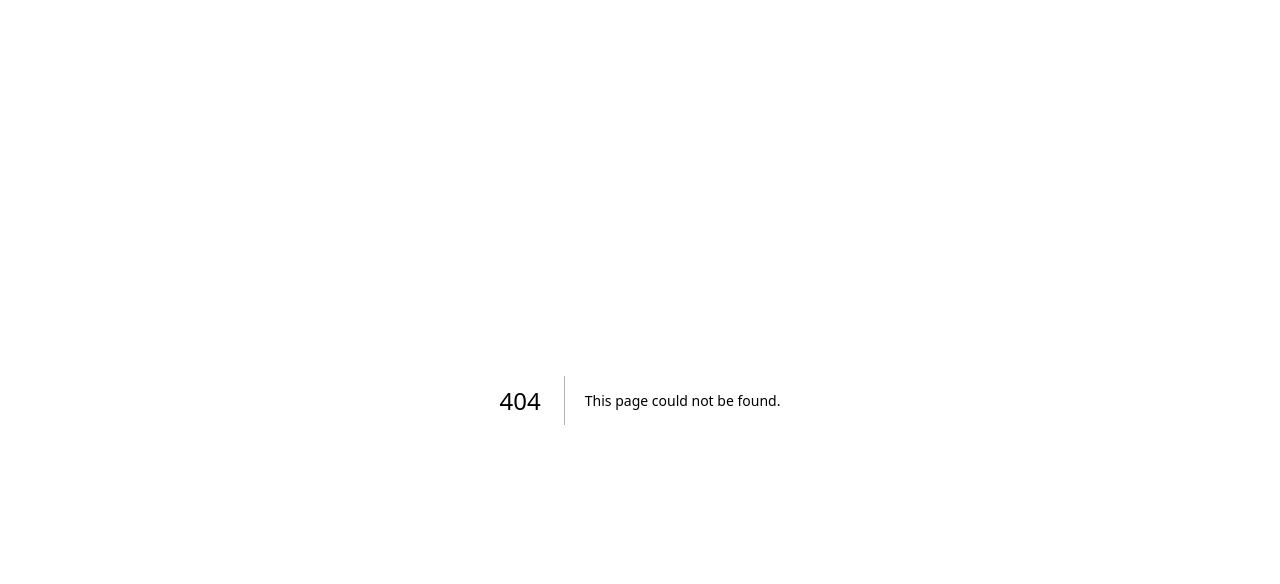
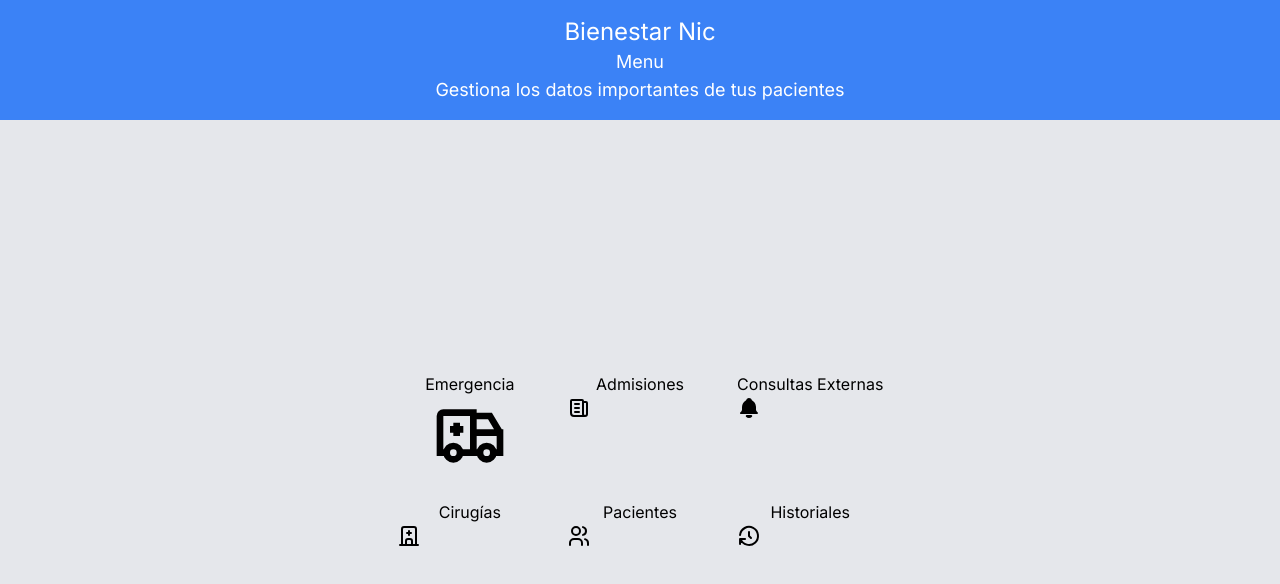
Before and after one commit to CODE-HUNTERS-HACKATHON23/ReactWebpage, a Next.js app: page /login/menu in a window 1280 px wide. Before the commit this address had no page. Shown: the top 584 px of the page. Built offline with nearby package versions, Linux system fonts and the light colour scheme.

Commit message:
cambios de estilos tailwind

```diff
--- /dev/null
+++ b/src/app/login/menu/menuStyle.css
@@ -0,0 +1,6 @@
+/* styles.css */
+.gradient-border {
+    border: 2px solid transparent;
+    background-clip: padding-box;
+    background-image: linear-gradient(to right, #FF6B6B, #4299E1);
+}
--- /dev/null
+++ b/src/app/login/menu/page.tsx
@@ -0,0 +1,108 @@
+import Link from "next/link";
+
+const MenuPage: React.FC = () => {
+    return (
+        <div className="bg-gray-200 min-h-screen flex flex-col">
+            {/* Encabezado */}
+            <div className="bg-blue-500 text-white text-center p-4">
+                <div className="text-2xl">Bienestar Nic</div>
+                <div className="text-lg">Menu</div>
+                <div className="text-lg">Gestiona los datos importantes de tus pacientes</div>
+            </div>
+
+            {/* Botones */}
+            <div className="flex-1 flex justify-center items-center">
+                <div className="grid grid-cols-3 gap-6">
+                    {/* Botón de Emergencia */}
+                    <div className="text-center">
+                        <Link href="#">
+                            <div>Emergencia</div>
+                            <svg
+                                xmlns="http://www.w3.org/2000/svg"
+                                className="w-20 h-20 mx-auto"
+                                fill="none"
+                                stroke="currentColor"
+                                stroke-width="2"
+                                viewBox="0 0 24 24"
+                            >
+                                <path d="M7 17m-2 0a2 2 0 1 0 4 0a2 2 0 1 0 -4 0"></path>
+                                <path d="M17 17m-2 0a2 2 0 1 0 4 0a2 2 0 1 0 -4 0"></path>
+                                <path d="M5 17h-2v-11a1 1 0 0 1 1 -1h9v12m-4 0h6m4 0h2v-6h-8m0 -5h5l3 5"></path>
+                                <path d="M6 10h4m-2 -2v4"></path>
+                            </svg>
+                        </Link>
+                    </div>
+
+                    {/* Botón de Admisiones */}
+                    <div className="text-center">
+                        <Link href="#">
+                            <div>Admisiones</div>
+                            <svg xmlns="http://www.w3.org/2000/svg" className="icon icon-tabler icon-tabler-news" width="24" height="24" viewBox="0 0 24 24" stroke-width="2" stroke="currentColor" fill="none" stroke-linecap="round" stroke-linejoin="round">
+                                <path stroke="none" d="M0 0h24v24H0z" fill="none"></path>
+                                <path d="M16 6h3a1 1 0 0 1 1 1v11a2 2 0 0 1 -4 0v-13a1 1 0 0 0 -1 -1h-10a1 1 0 0 0 -1 1v12a3 3 0 0 0 3 3h11"></path>
+                                <path d="M8 8l4 0"></path>
+                                <path d="M8 12l4 0"></path>
+                                <path d="M8 16l4 0"></path>
+                            </svg>
+                        </Link>
+                    </div>
+
+                    {/* Botón de Consultas Externas */}
+                    <div className="text-center">
+                        <Link href="#">
+                            <div>Consultas Externas</div>
+                            <svg xmlns="http://www.w3.org/2000/svg" className="icon icon-tabler icon-tabler-bell-filled" width="24" height="24" viewBox="0 0 24 24" stroke-width="2" stroke="currentColor" fill="none" stroke-linecap="round" stroke-linejoin="round">
+                                <path stroke="none" d="M0 0h24v24H0z" fill="none"></path>
+                                <path d="M14.235 19c.865 0 1.322 1.024 .745 1.668a3.992 3.992 0 0 1 -2.98 1.332a3.992 3.992 0 0 1 -2.98 -1.332c-.552 -.616 -.158 -1.579 .634 -1.661l.11 -.006h4.471z" stroke-width="0" fill="currentColor"></path>
+                                <path d="M12 2c1.358 0 2.506 .903 2.875 2.141l.046 .171l.008 .043a8.013 8.013 0 0 1 4.024 6.069l.028 .287l.019 .289v2.931l.021 .136a3 3 0 0 0 1.143 1.847l.167 .117l.162 .099c.86 .487 .56 1.766 -.377 1.864l-.116 .006h-16c-1.028 0 -1.387 -1.364 -.493 -1.87a3 3 0 0 0 1.472 -2.063l.021 -.143l.001 -2.97a8 8 0 0 1 3.821 -6.454l.248 -.146l.01 -.043a3.003 3.003 0 0 1 2.562 -2.29l.182 -.017l.176 -.004z" stroke-width="0" fill="currentColor"></path>
+                            </svg>
+                        </Link>
+                    </div>
+
+                    {/* Botón de Cirugías */}
+                    <div className="text-center">
+                        <Link href="#">
+                            <div>Cirugías</div>
+                            <svg xmlns="http://www.w3.org/2000/svg" className="icon icon-tabler icon-tabler-building-hospital" width="24" height="24" viewBox="0 0 24 24" stroke-width="2" stroke="currentColor" fill="none" stroke-linecap="round" stroke-linejoin="round">
+                                <path stroke="none" d="M0 0h24v24H0z" fill="none"></path>
+                                <path d="M3 21l18 0"></path>
+                                <path d="M5 21v-16a2 2 0 0 1 2 -2h10a2 2 0 0 1 2 2v16"></path>
+                                <path d="M9 21v-4a2 2 0 0 1 2 -2h2a2 2 0 0 1 2 2v4"></path>
+                                <path d="M10 9l4 0"></path>
+                                <path d="M12 7l0 4"></path>
+                            </svg>
+                        </Link>
+                    </div>
+
+                    {/* Botón de Pacientes */}
+                    <div className="text-center">
+                        <Link href="#">
+                            <div>Pacientes</div>
+                            <svg xmlns="http://www.w3.org/2000/svg" className="icon icon-tabler icon-tabler-users" width="24" height="24" viewBox="0 0 24 24" stroke-width="2" stroke="currentColor" fill="none" stroke-linecap="round" stroke-linejoin="round">
+                                <path stroke="none" d="M0 0h24v24H0z" fill="none"></path>
+                                <path d="M9 7m-4 0a4 4 0 1 0 8 0a4 4 0 1 0 -8 0"></path>
+                                <path d="M3 21v-2a4 4 0 0 1 4 -4h4a4 4 0 0 1 4 4v2"></path>
+                                <path d="M16 3.13a4 4 0 0 1 0 7.75"></path>
+                                <path d="M21 21v-2a4 4 0 0 0 -3 -3.85"></path>
+                            </svg>
+                        </Link>
+                    </div>
+
+                    {/* Botón de Historiales */}
+                    <div className="text-center">
+                        <Link href="#">
+                            <div>Historiales</div>
+                            <svg xmlns="http://www.w3.org/2000/svg" className="icon icon-tabler icon-tabler-history" width="24" height="24" viewBox="0 0 24 24" stroke-width="2" stroke="currentColor" fill="none" stroke-linecap="round" stroke-linejoin="round">
+                                <path stroke="none" d="M0 0h24v24H0z" fill="none"></path>
+                                <path d="M12 8l0 4l2 2"></path>
+                                <path d="M3.05 11a9 9 0 1 1 .5 4m-.5 5v-5h5"></path>
+                            </svg>
+                        </Link>
+                    </div>
+                </div>
+            </div>
+        </div>
+    );
+};
+
+export default MenuPage;
--- a/src/app/login/page.tsx
+++ b/src/app/login/page.tsx
@@ -1,28 +1,45 @@
 import './loginStyle.css'
-
+import Link from 'next/link'
 
 export default function Login() {
     return (
-        <html lang="en">
-        <head>
-            <meta name="viewport" content="width=device-width, initial-scale=1.0" />
-            <title>Inicio de Sesión</title>
-        </head>
-        <body>
-                <div className="login-container">
-                    <h1>Iniciar sesión</h1>
-                    <form>
-                        <label htmlFor="username">Nombre de usuario:</label>
-                        <input type="text" id="username" name="username" required/>
 
-                            <label htmlFor="password">Contraseña:</label>
-                            <input type="password" id="password" name="password" required/>
+        <div className="flex flex-col w-full max-w-md px-4 py-8 bg-white rounded-lg bg-gray-400 sm:px-6 md:px-8 lg:px-10">
+            <div className="self-center mb-6 text-xl font-light text-gray-600 sm:text-2xl dark:text-white">
+                Inicia sesión
+            </div>
+            <div className="mt-8">
+                <form action="#" autoComplete="off">
+                    <div className="flex flex-col mb-2">
+                        <div className="flex relative ">
+                            <span className="rounded-l-md inline-flex  items-center px-3 border-t bg-white border-l border-b  border-gray-300 text-gray-500 shadow-sm text-sm">
+                                <svg width="15" height="15" fill="currentColor" viewBox="0 0 1792 1792" xmlns="http://www.w3.org/2000/svg">
+                                    <path d="M1792 710v794q0 66-47 113t-113 47h-1472q-66 0-113-47t-47-113v-794q44 49 101 87 362 246 497 345 57 42 92.5 65.5t94.5 48 110 24.5h2q51 0 110-24.5t94.5-48 92.5-65.5q170-123 498-345 57-39 100-87zm0-294q0 79-49 151t-122 123q-376 261-468 325-10 7-42.5 30.5t-54 38-52 32.5-57.5 27-50 9h-2q-23 0-50-9t-57.5-27-52-32.5-54-38-42.5-30.5q-91-64-262-182.5t-205-142.5q-62-42-117-115.5t-55-136.5q0-78 41.5-130t118.5-52h1472q65 0 112.5 47t47.5 113z">
+                                    </path>
+                                </svg>
+                            </span>
+                            <input type="text" id="sign-in-email" className=" rounded-r-lg flex-1 appearance-none border border-gray-300 w-full py-2 px-4 bg-white text-gray-700 placeholder-gray-400 shadow-sm text-base focus:outline-none focus:ring-2 focus:ring-purple-600 focus:border-transparent" placeholder="Your email" required/>
+                        </div>
+                    </div>
+                    <div className="flex flex-col mb-6">
+                        <div className="flex relative ">
+                            <span className="rounded-l-md inline-flex  items-center px-3 border-t bg-white border-l border-b  border-gray-300 text-gray-500 shadow-sm text-sm">
+                                <svg width="15" height="15" fill="currentColor" viewBox="0 0 1792 1792" xmlns="http://www.w3.org/2000/svg">
+                                    <path d="M1376 768q40 0 68 28t28 68v576q0 40-28 68t-68 28h-960q-40 0-68-28t-28-68v-576q0-40 28-68t68-28h32v-320q0-185 131.5-316.5t316.5-131.5 316.5 131.5 131.5 316.5q0 26-19 45t-45 19h-64q-26 0-45-19t-19-45q0-106-75-181t-181-75-181 75-75 181v320h736z">
+                                    </path>
+                                </svg>
+                            </span>
+                            <input type="password" id="sign-in-email" className=" rounded-r-lg flex-1 appearance-none border border-gray-300 w-full py-2 px-4 bg-white text-gray-700 placeholder-gray-400 shadow-sm text-base focus:outline-none focus:ring-2 focus:ring-purple-600 focus:border-transparent" placeholder="Your password" required/>
+                        </div>
+                    </div>
+                    <div className="flex w-full">
+                        <button type="submit" className="py-2 px-20  rounded-lg overflow-hidden bg-gradient-to-r from-rose-500 to-blue-500 p-4 ml-12">
+                            Iniciar sesión
+                        </button>
+                    </div>
+                </form>
+            </div>
+        </div>
 
-                        <button className="login-button">Iniciar sesión</button>
-                    </form>
-                </div>
-
-        </body>
-        </html>
     )
 }
```
